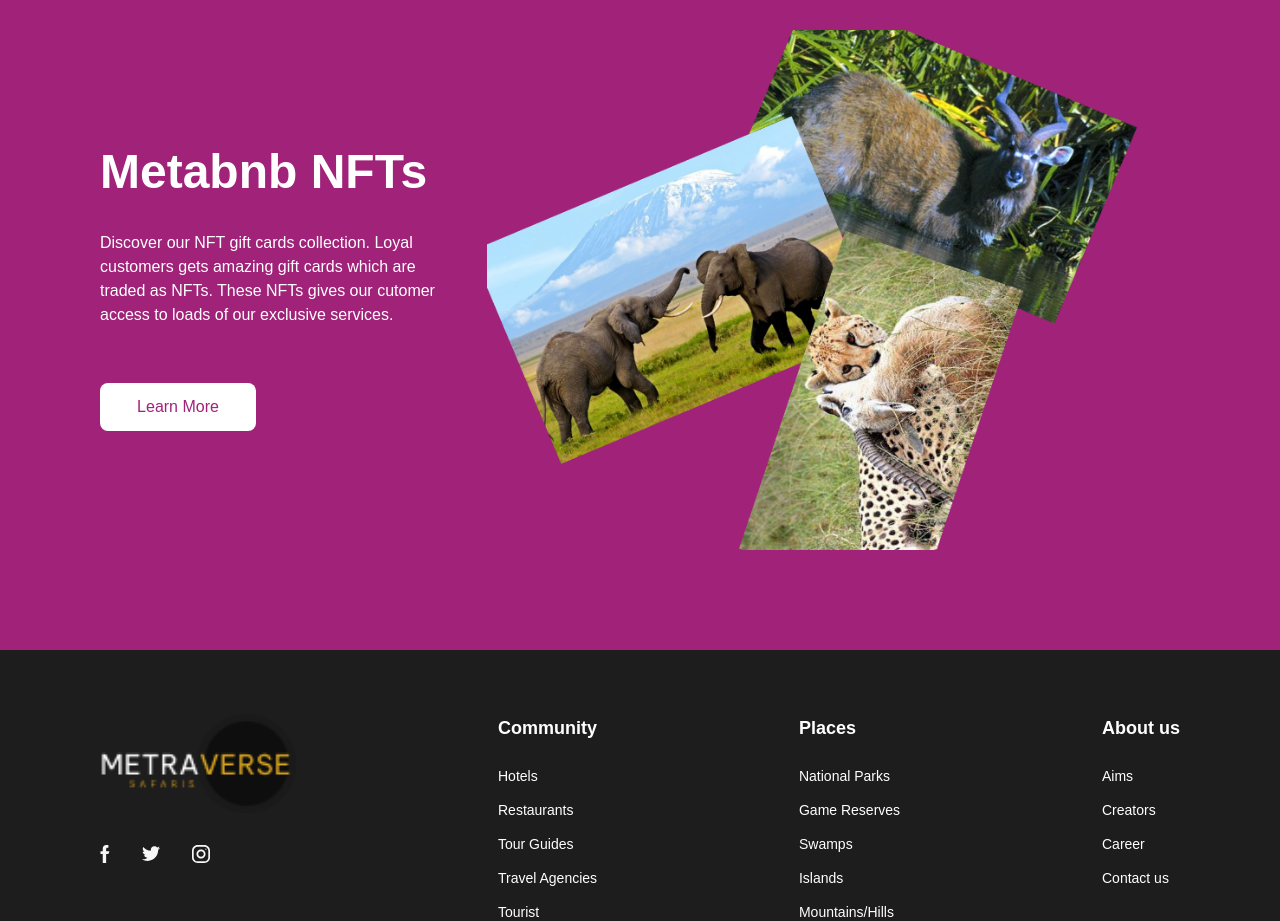
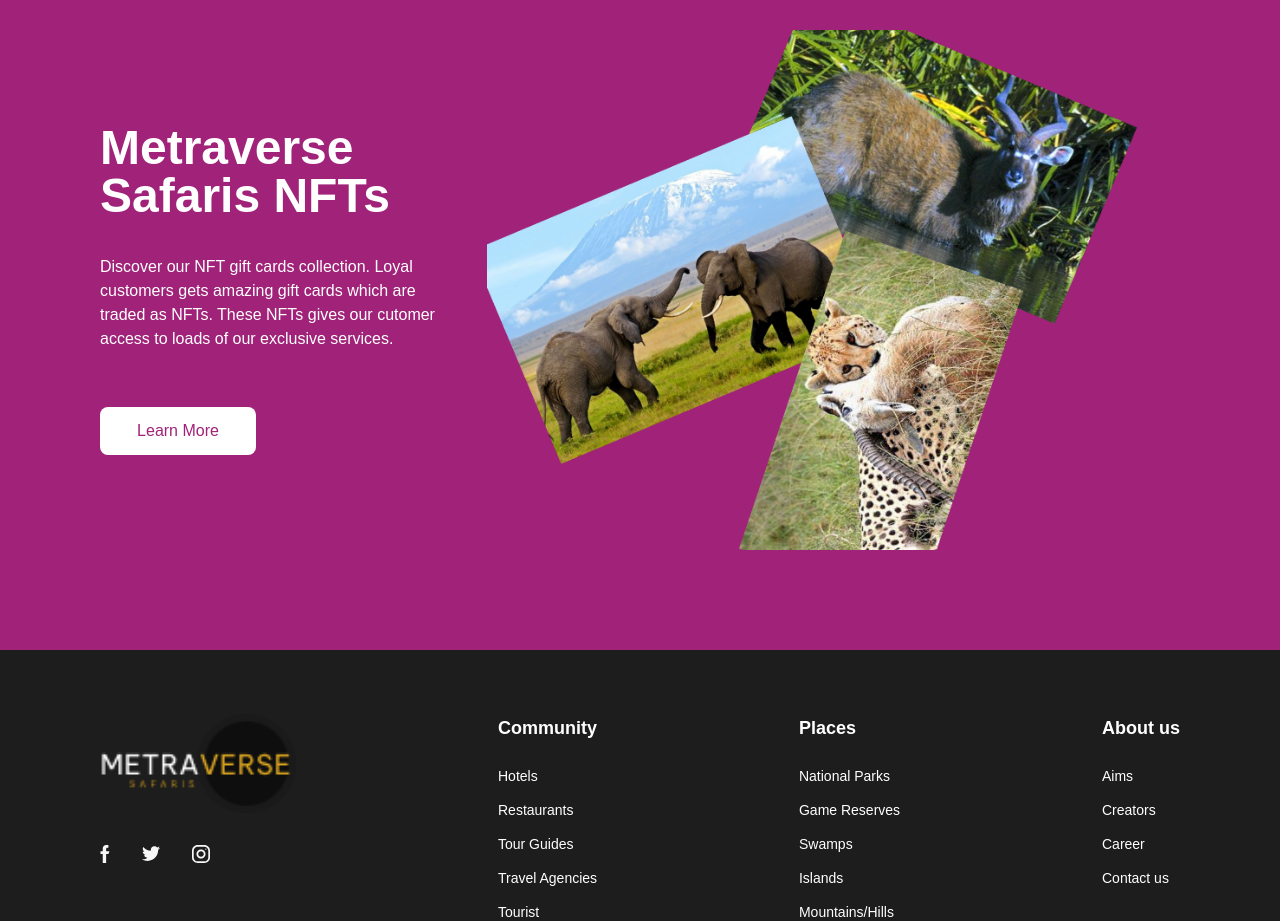
Before and after one commit to zambogo7/Metaverse, a React (Create React App) app: page / in a window 1280 px wide. Shown: the part 2120-3041 px from the top of the page. Built offline with nearby package versions, Linux system fonts and the light colour scheme; a web font is replaced by a local one.

Commit message:
Landing page fix

```diff
--- a/src/screens/Landing.jsx
+++ b/src/screens/Landing.jsx
@@ -112,7 +112,7 @@
       <section className="bg-primary p-8 md:p-[100px] flex flex-col md:flex-row justify-between items-center gap-10">
         <div className="w-full max-w-[415px] flex flex-col basis-2/4">
           <h1 className="font-default font-bold text-white text-5xl mb-[35px]">
-            Metabnb NFTs
+            Metraverse Safaris NFTs
           </h1>
           <p className="mb-14 text-white font-default">
             Discover our NFT gift cards collection. Loyal customers gets amazing
```
